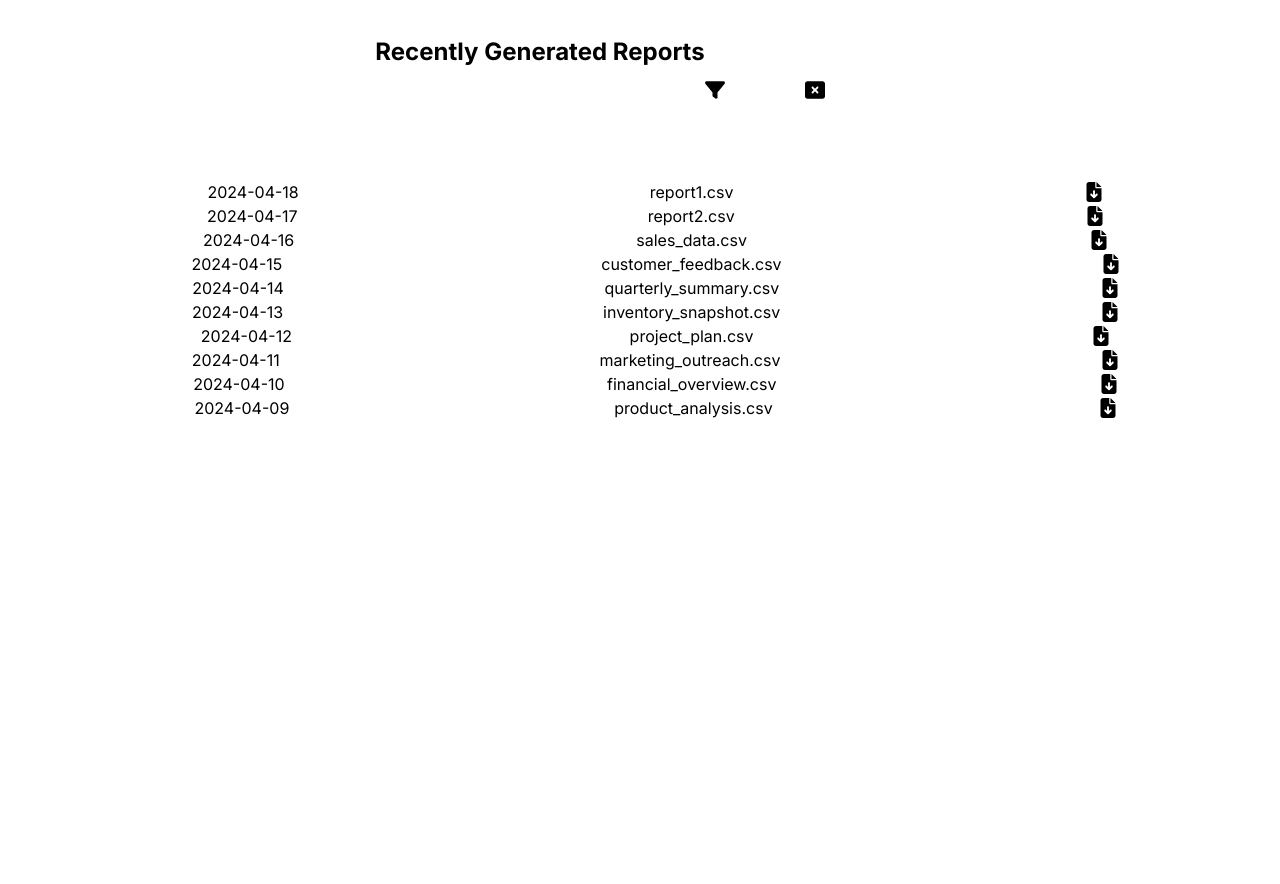
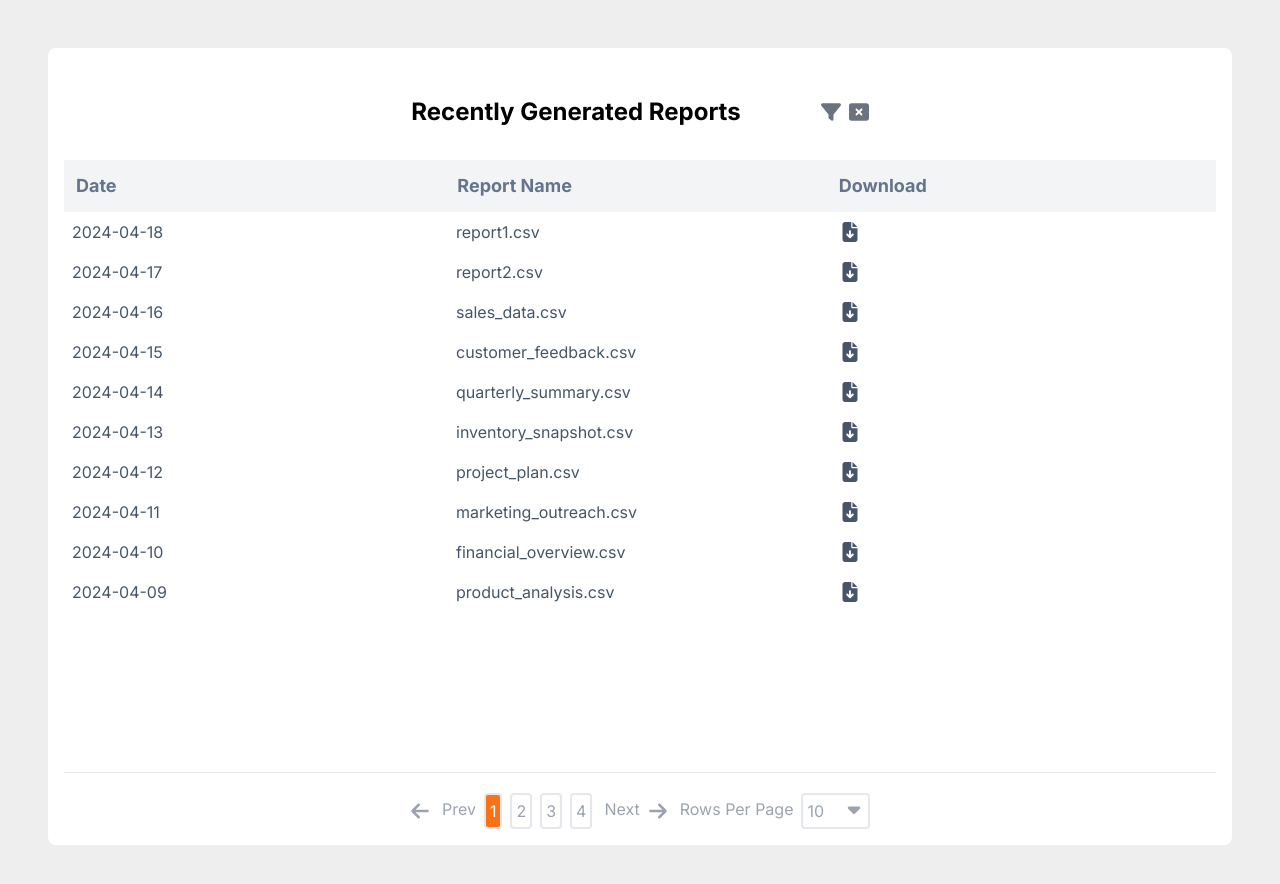
Before and after one commit to thasneem1997/NextReports, a Next.js app: page / in a window 1280 px wide. Shown: the top 884 px of the page. Before the commit the page ends 800 px from the top, so only its background shows below. Built offline with nearby package versions, Linux system fonts and the light colour scheme.

Commit message:
Add styling for ReportsDialog component

```diff
--- a/src/app/components/ReportsDialog.js
+++ b/src/app/components/ReportsDialog.js
@@ -1,31 +1,59 @@
 import React from 'react'
 import { FontAwesomeIcon } from '@fortawesome/react-fontawesome';
-import { faFilter, faWindowClose,faFileDownload } from '@fortawesome/free-solid-svg-icons';
-
-function ReportsDialog({reports}) {
-  return (
-    <div className=''>
-    <div className='flex justify-center	'>
-      <h1 className='text-center font-bold	text-2xl pt-9 pb-0'>Recently Generated Reports</h1>
-        <FontAwesomeIcon icon={faFilter} className="w-5 h-5 text-black-500 hover:text-blue-700 cursor-pointer self-center " />
-            <FontAwesomeIcon icon={faWindowClose}  className="w-5 h-5 text-black-500 hover:text-blue-700 cursor-pointer self-center m-20"  />
-      </div>
-      <div >
-      {reports.map((report, index) =>
-
-            (
-                <div key ={index} className='flex ml-8 justify-around'>
-                     <h2>{report.date}</h2>
-                    <h1>{report.name}</h1>
-                    <FontAwesomeIcon icon={faFileDownload} className="w-5 h-5 text-black-500 hover:text-blue-700 cursor-pointer self-center " />
+import { faFilter, faWindowClose, faFileDownload,faArrowLeft, faArrowRight,faCaretDown  } from '@fortawesome/free-solid-svg-icons';
 
 
-                </div>
-            ) )}
+function ReportsDialog({ reports }) {
+  return (
+    <div className='w-100 p-4 bg-white m-12 rounded-lg'>
+      <div className='flex justify-center items-center pb-8 pt-8'>
+        <h1 className='text-2xl font-bold text-center'>Recently Generated Reports</h1>
+
+          <FontAwesomeIcon icon={faFilter} className="mx-2 w-5 h-5 text-gray-500 hover:text-blue-700 cursor-pointer ml-20" />
+          <FontAwesomeIcon icon={faWindowClose} className="w-5 h-5 text-gray-500 hover:text-blue-700 cursor-pointer" />
+
+      </div>
+      <div className='grid grid-cols-3 gap-4 font-bold bg-gray-100 p-3 text-lg text-slate-500	'>
+        <h1>Date</h1>
+        <h1>Report Name</h1>
+        <h1>Download</h1>
+      </div>
+      {reports.map((report, index) => (
+        <div key={index} className='grid grid-cols-3 gap-4 p-2 text-slate-600	'>
+          <span>{report.date}</span>
+          <span>{report.name}</span>
+          <FontAwesomeIcon icon={faFileDownload} className="w-5 h-5 text-black-500 hover:text-blue-700 cursor-pointer self-center " />
+        </div>
+      ))}
+    <hr className='mt-40'/>
+
+<div className='flex mt-5 text-gray-400 justify-center '>
+<FontAwesomeIcon icon={faArrowLeft} style={{marginTop:'8px'}} className="w-5 h-5 "/>
+      <p className='pl-3 mt-1'>Prev</p>
+      <p className=' border-solid border-2 p-1 ml-2 rounded bg-orange-500 text-white' >1</p>
+      <p className='border-solid border-2 p-1	ml-2 rounded'>2</p>
+
+      <p className='border-solid border-2 p-1	ml-2 rounded'>3</p>
+
+      <p className='border-solid border-2 p-1	ml-2 rounded'>4</p>
+      <p className='pl-3 mt-1'>Next</p>
+      <FontAwesomeIcon icon={faArrowRight} style={{marginTop:'8px'}} className="w-5 h-5 ml-2"/>
+
+      <p className='pl-3 mt-1 ml-15'>Rows Per Page</p>
+      <p className='border-solid border-2 p-1	ml-2 rounded'>10
+      <FontAwesomeIcon icon={faCaretDown} style={{marginTop: '-23px',
+    marginLeft: '20px'}}className="w-5 h-5 ml-2"/>
+
+      </p>
+
+
+
+        </div>
+
 
     </div>
-    </div>
-  )
+
+  );
 }
 
-export default ReportsDialog
+export default ReportsDialog;
--- a/src/app/globals.css
+++ b/src/app/globals.css
@@ -20,8 +20,13 @@ body {
   color: rgb(var(--foreground-rgb));
   margin:0;
   padding: 0;
+  background-color: rgb(238, 238, 238);
 }
-
+*{
+  margin:0;
+  padding:0;
+  box-sizing: border-box;
+}
 @layer utilities {
   .text-balance {
     text-wrap: balance;
```
